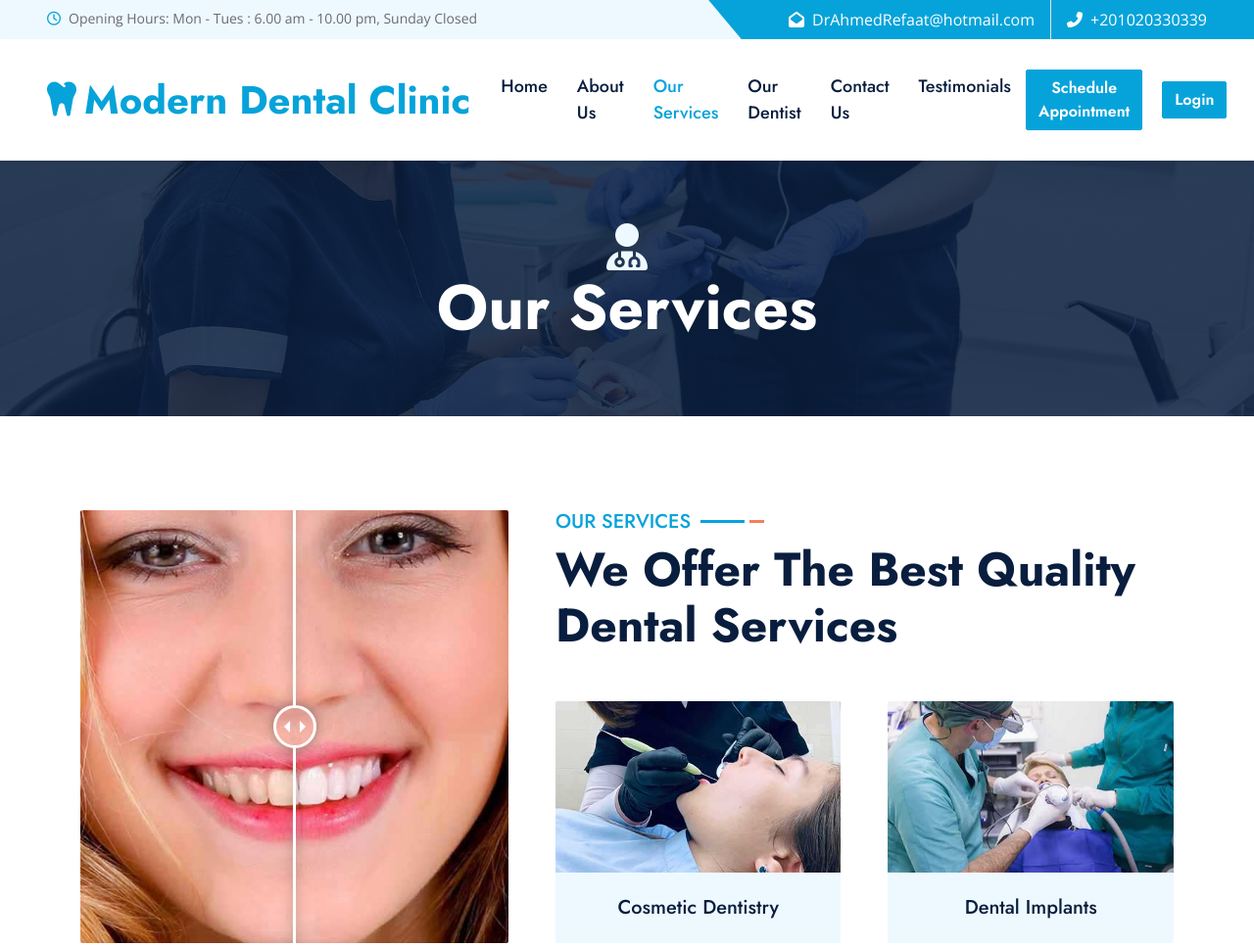
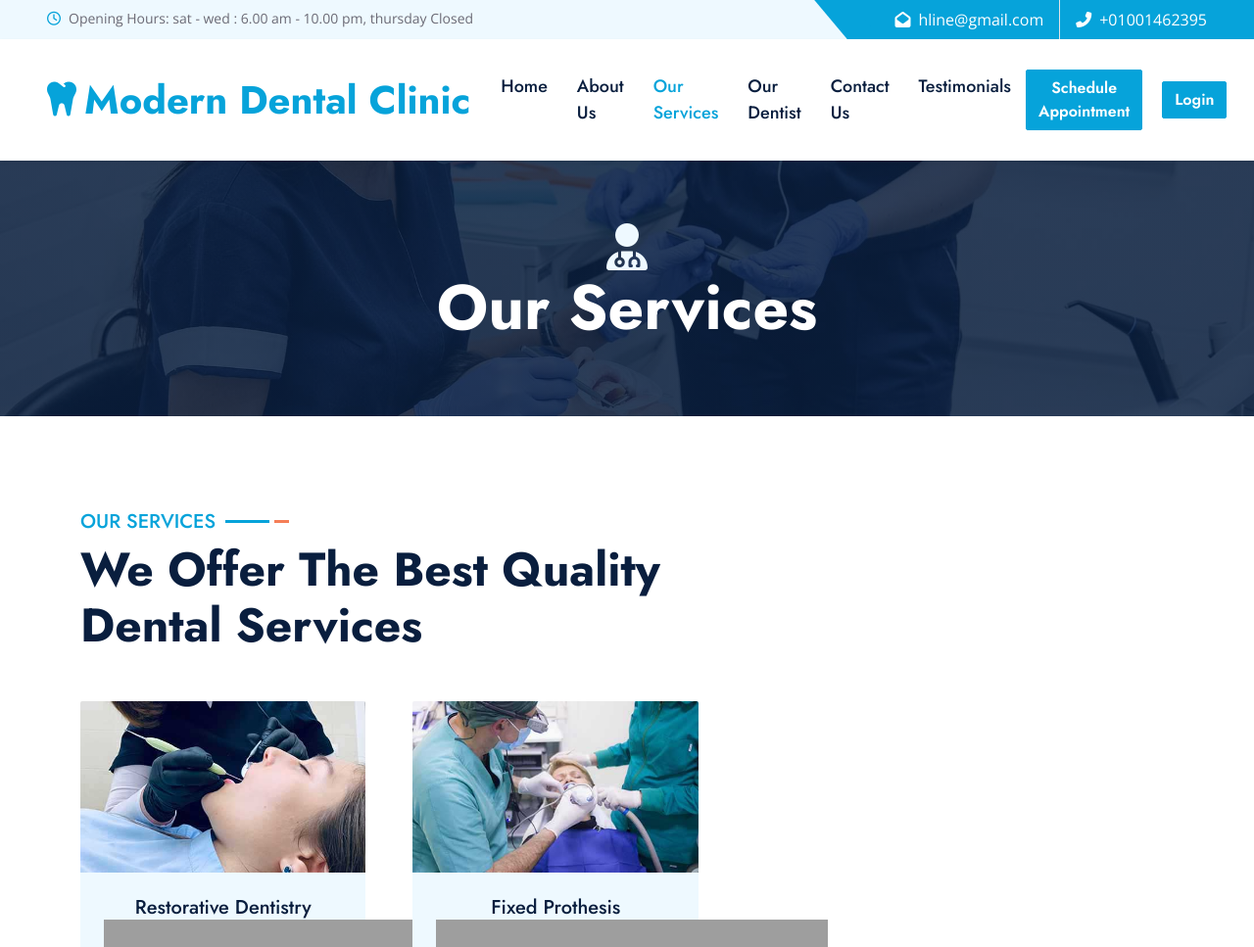
Before and after one commit to walidwalid23/DentalClinic, a PHP site: page /services.php in a window 1280 px wide. Shown: the top 967 px of the page at 98% size. Run offline with PHP 8.4, Linux system fonts and the light colour scheme; some libraries are stand-ins or nearby versions; grey boxes are pictures that could not be loaded.

Commit message:
services1

```diff
--- a/css/services.css
+++ b/css/services.css
@@ -1,4 +1,4 @@
 #services-icon{
     font-size:3em;
     color:#EEF9FF;
-    }
+}
--- a/includes/topbar.inc.php
+++ b/includes/topbar.inc.php
@@ -3,17 +3,17 @@
         <div class="row gx-0">
             <div class="col-md-6 text-center text-lg-start mb-2 mb-lg-0">
                 <div class="d-inline-flex align-items-center">
-                    <small class="py-2"><i class="far fa-clock text-primary me-2"></i>Opening Hours: Mon - Tues : 6.00
-                        am - 10.00 pm, Sunday Closed </small>
+                    <small class="py-2"><i class="far fa-clock text-primary me-2"></i>Opening Hours: sat - wed : 6.00
+                        am - 10.00 pm, thursday Closed </small>
                 </div>
             </div>
             <div class="col-md-6 text-center text-lg-end">
                 <div class="position-relative d-inline-flex align-items-center bg-primary text-white top-shape px-5">
                     <div class="me-3 pe-3 border-end py-2">
-                        <p class="m-0"><i class="fa fa-envelope-open me-2"></i>DrAhmedRefaat@hotmail.com</p>
+                        <p class="m-0"><i class="fa fa-envelope-open me-2"></i>hline@gmail.com</p>
                     </div>
                     <div class="py-2">
-                        <p class="m-0"><i class="fa fa-phone-alt me-2"></i>+201020330339</p>
+                        <p class="m-0"><i class="fa fa-phone-alt me-2"></i>+01001462395</p>
                     </div>
                 </div>
             </div>
--- a/pages/services.php
+++ b/pages/services.php
@@ -69,12 +69,12 @@
     <div class="container-fluid py-5 wow fadeInUp" data-wow-delay="0.1s">
         <div class="container">
             <div class="row g-5 mb-5">
-                <div class="col-lg-5 wow zoomIn" data-wow-delay="0.3s" style="min-height: 400px;">
+                <!-- <div class="col-lg-5 wow zoomIn" data-wow-delay="0.3s" style="min-height: 400px;">
                     <div class="twentytwenty-container position-relative h-100 rounded overflow-hidden">
                         <img class="position-absolute w-100 h-100" src="img/before.jpg" style="object-fit: cover;">
                         <img class="position-absolute w-100 h-100" src="img/after.jpg" style="object-fit: cover;">
                     </div>
-                </div>
+                </div> -->
                 <div class="col-lg-7">
                     <div class="section-title mb-5">
                         <h5 class="position-relative d-inline-block text-primary text-uppercase">Our Services</h5>
@@ -86,7 +86,8 @@
                                 <img class="img-fluid" src="img/service-1.jpg" alt="">
                             </div>
                             <div class="position-relative bg-light rounded-bottom text-center p-4">
-                                <h5 class="m-0">Cosmetic Dentistry</h5>
+                                <h5 class="m-0">Restorative Dentistry</h5>
+                                <img src="https://23smiles.com/wp-content/uploads/2015/05/restoration-300x223.jpg"/>
                             </div>
                         </div>
                         <div class="col-md-6 service-item wow zoomIn" data-wow-delay="0.9s">
@@ -94,7 +95,62 @@
                                 <img class="img-fluid" src="img/service-2.jpg" alt="">
                             </div>
                             <div class="position-relative bg-light rounded-bottom text-center p-4">
-                                <h5 class="m-0">Dental Implants</h5>
+                                <h5 class="m-0">Fixed Prothesis</h5>
+                                <img src="https://www.infodentis.com/images-eng/dental_bridge_proper_design.jpg"/>
+                            </div>
+                        </div>
+                        <div class="col-md-6 service-item wow zoomIn" data-wow-delay="0.9s">
+                            <div class="rounded-top overflow-hidden">
+                                <img class="img-fluid" src="img/service-2.jpg" alt="">
+                            </div>
+                            <div class="position-relative bg-light rounded-bottom text-center p-4">
+                                <h5 class="m-0">Removable Prosthesis </h5>
+                                <img src="https://www.dentalteamitaly.com/en/computedimage/preview-definitive-movable-prothesis.i821-k23ujcS-w280-h200-l2-c1-x1.jpg"/>
+                            </div>
+                        </div>
+                        <div class="col-md-6 service-item wow zoomIn" data-wow-delay="0.9s">
+                            <div class="rounded-top overflow-hidden">
+                                <img class="img-fluid" src="img/service-2.jpg" alt="">
+                            </div>
+                            <div class="position-relative bg-light rounded-bottom text-center p-4">
+                                <h5 class="m-0">Orthodontic Treatment </h5>
+                                <img src="https://almejharalhadet.ly/wp-content/uploads/2020/09/orthodontic-treatment-917x509-1.jpg" height=200px width=270px/>
+                            </div>
+                        </div>
+                        <div class="col-md-6 service-item wow zoomIn" data-wow-delay="0.9s">
+                            <div class="rounded-top overflow-hidden">
+                                <img class="img-fluid" src="img/service-2.jpg" alt="">
+                            </div>
+                            <div class="position-relative bg-light rounded-bottom text-center p-4">
+                                <h5 class="m-0">Implantology </h5>
+                                <img src="https://esmmidental.com/wp-content/uploads/2019/11/implantologia-dental2.jpg"height=200px width=270px/>
+                            </div>
+                        </div>
+                        <div class="col-md-6 service-item wow zoomIn" data-wow-delay="0.9s">
+                            <div class="rounded-top overflow-hidden">
+                                <img class="img-fluid" src="img/service-2.jpg" alt="">
+                            </div>
+                            <div class="position-relative bg-light rounded-bottom text-center p-4">
+                                <h5 class="m-0">Periodontology </h5>
+                                <img src="https://dentdream.com/wp-content/uploads/2019/02/periodontoloji-1.jpg"height=200px width=270px/>
+                            </div>
+                        </div>
+                        <div class="col-md-6 service-item wow zoomIn" data-wow-delay="0.9s">
+                            <div class="rounded-top overflow-hidden">
+                                <img class="img-fluid" src="img/service-2.jpg" alt="">
+                            </div>
+                            <div class="position-relative bg-light rounded-bottom text-center p-4">
+                                <h5 class="m-0">Esthetic Dentistry </h5>
+                                <img src="https://www.montgomerydentalcare.com/wp-content/uploads/2015/06/esthetic-dentistry-before-and-after-images-c.jpg"height=200px width=270px/>
+                            </div>
+                        </div>
+                        <div class="col-md-6 service-item wow zoomIn" data-wow-delay="0.9s">
+                            <div class="rounded-top overflow-hidden">
+                                <img class="img-fluid" src="img/service-2.jpg" alt="">
+                            </div>
+                            <div class="position-relative bg-light rounded-bottom text-center p-4">
+                                <h5 class="m-0">Oral Surgery </h5>
+                                <img src="https://lortonoralsurgery.com/wp-content/uploads/2018/10/difference-between-dentist-oral-surgeon-featured.jpg"height=200px width=270px/>
                             </div>
                         </div>
                     </div>
@@ -107,16 +163,10 @@
                             <div class="rounded-top overflow-hidden">
                                 <img class="img-fluid" src="img/service-3.jpg" alt="">
                             </div>
-                            <div class="position-relative bg-light rounded-bottom text-center p-4">
-                                <h5 class="m-0">Dental Bridges</h5>
-                            </div>
                         </div>
                         <div class="col-md-6 service-item wow zoomIn" data-wow-delay="0.6s">
                             <div class="rounded-top overflow-hidden">
                                 <img class="img-fluid" src="img/service-4.jpg" alt="">
-                            </div>
-                            <div class="position-relative bg-light rounded-bottom text-center p-4">
-                                <h5 class="m-0">Teeth Whitening</h5>
                             </div>
                         </div>
                     </div>
@@ -127,7 +177,7 @@
                         <h3 class="text-white mb-3">Make Appointment</h3>
                         <p class="text-white mb-3">Clita ipsum magna kasd rebum at ipsum amet dolor justo dolor est
                             magna stet eirmod</p>
-                        <h2 class="text-white mb-0">+012 345 6789</h2>
+                        <h2 class="text-white mb-0">02 247 27529</h2>
                     </div>
                 </div>
             </div>
```
